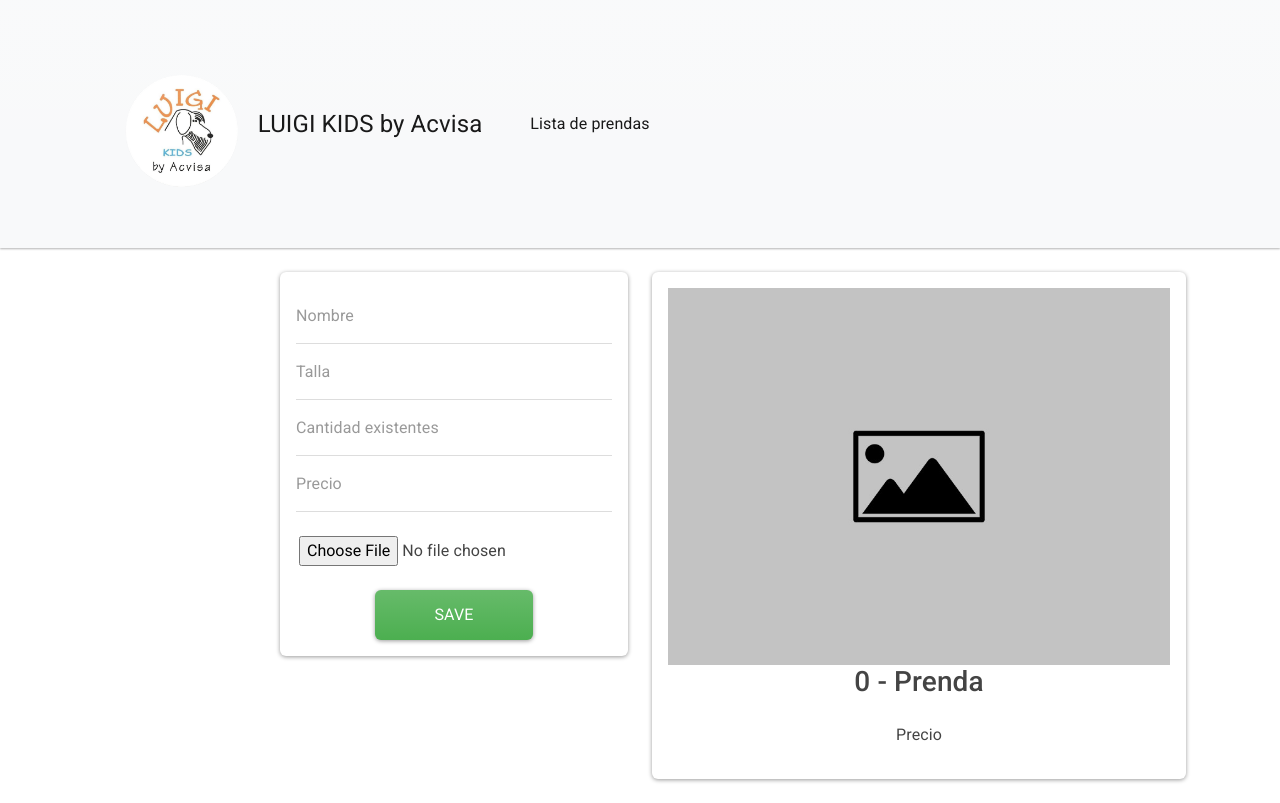
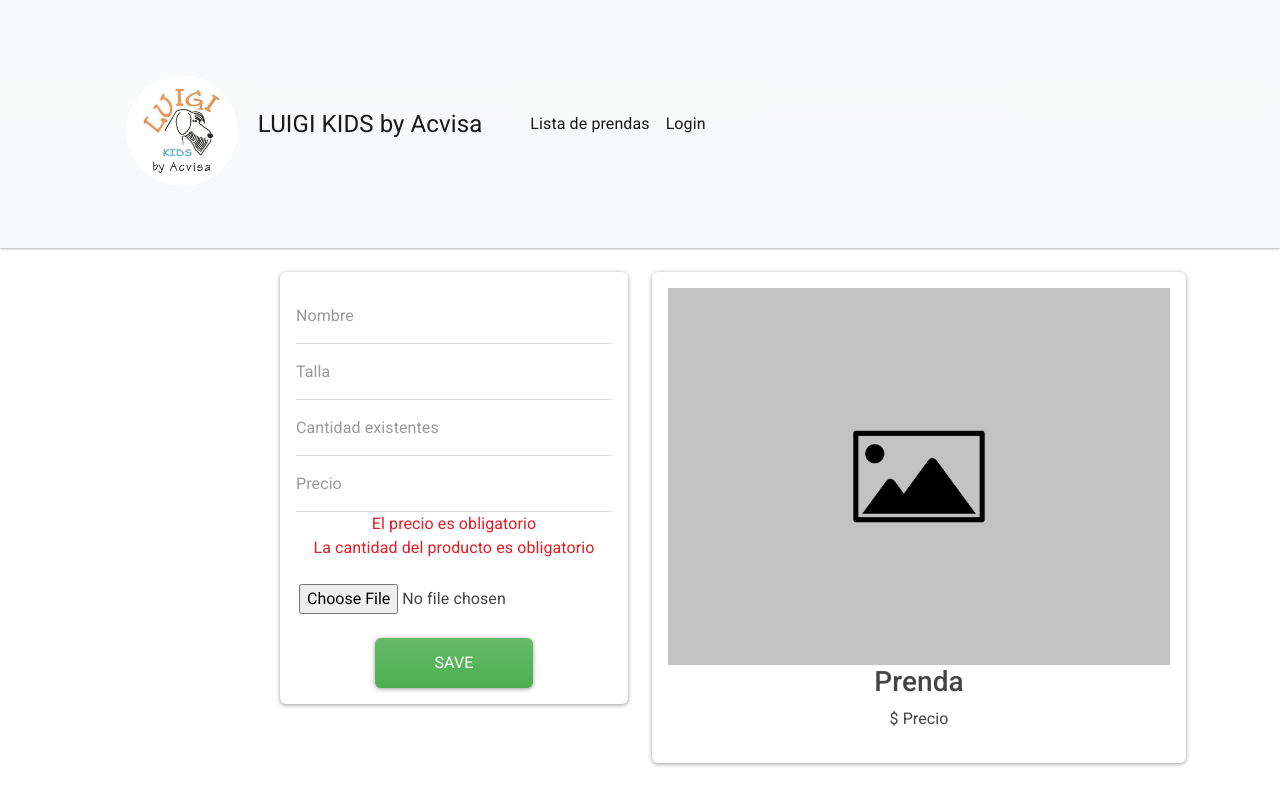
Before and after one commit to thenexusG/client, an Angular app: page /administrador/add in a window 1280 px wide. Built offline with nearby package versions, Linux system fonts and the light colour scheme.

Commit message:
modificacion de login, campos validos

```diff
--- a/src/app/component/clothes-form/clothes-form.component.html
+++ b/src/app/component/clothes-form/clothes-form.component.html
@@ -1,7 +1,7 @@
 <div class="col-md-4 offset-md-2">
     <div class="card">
         <div class="card-body text-center">
-            <form>
+            <form #myForm="ngForm">
                 <div class="form-group">
                     <input type="text" name="nombre" placeholder="Nombre" [(ngModel)]="clothe.nombre" class="form-control" >
                 </div>
@@ -9,10 +9,13 @@
                     <input type="text" name="Talla" placeholder="Talla" [(ngModel)]="clothe.talla" class="form-control" >
                 </div>
                 <div class="form-group">
-                    <input type="number" name="cantidad_existente" placeholder="Cantidad existentes" [(ngModel)]="clothe.cantidad_existente" class="form-control" >
+                    <input type="number" name="cantidad_existente" required placeholder="Cantidad existentes" [(ngModel)]="clothe.cantidad_existente" class="form-control" #CantInput="ngModel" >
                 </div>
                 <div class="form-group">
-                    <input type="number" name="precio" placeholder="Precio" [(ngModel)]="clothe.precio" class="form-control" >
+                    <input type="number" name="precio" required placeholder="Precio" [(ngModel)]="clothe.precio" class="form-control" #precioInput="ngModel" >
+                    <div *ngIf="precioInput.invalid || CantInput.invalid" class="text-danger">El precio es obligatorio</div>
+                    <div *ngIf="CantInput.invalid" class="text-danger">La cantidad del producto es obligatorio</div>
+
                 </div>
                 <br>
                 <div class="form-group">
@@ -32,8 +35,7 @@
 <div class="col-md">
     <div class="card card-body text-center">
         <img [src]="clothe.imagen_base64 == '' ? 'assets/defaultImage.jpg' : clothe.imagen_base64" class="card-img-top">
-        <h3>{{clothe.id}} - {{clothe.nombre == '' ? 'Prenda' : clothe.nombre}}</h3>
-        <p>{{clothe.categoria == '' ? 'Categoria' : clothe.categoria}}</p>
-        <p>{{clothe.precio == undefined ? 'Precio' : clothe.precio}}</p>
+        <h3>{{clothe.nombre == '' ? 'Prenda' : clothe.nombre}}</h3>
+        <p>$ {{clothe.precio == undefined ? 'Precio' : clothe.precio}}</p>
     </div>
 </div>
--- a/src/app/component/clothes-form/clothes-form.component.ts
+++ b/src/app/component/clothes-form/clothes-form.component.ts
@@ -3,6 +3,7 @@ import { Router, ActivatedRoute } from '@angular/router'
 
 import { ClothesService } from '../../services/clothes.service'
 import { Clothes } from '../../models/clothes'
+import { FormBuilder, FormGroup, Validators } from '@angular/forms';
 
 
 @Component({
@@ -11,6 +12,10 @@ import { Clothes } from '../../models/clothes'
   styleUrls: ['./clothes-form.component.css']
 })
 export class ClothesFormComponent implements OnInit {
+
+  myForm: FormGroup = this.formBuilder.group({
+    precio: [null, [Validators.required, Validators.min(0)]],
+  });;
 
   @HostBinding('class') classes = 'row'
 
@@ -22,9 +27,10 @@ export class ClothesFormComponent implements OnInit {
   };
 
   edit: boolean = false;
+  submitted = false;
 
 
-  constructor(private router: Router, private activatedRoute: ActivatedRoute, private clothesService: ClothesService) { }
+  constructor(private router: Router, private activatedRoute: ActivatedRoute, private clothesService: ClothesService, private formBuilder: FormBuilder) { }
 
   ngOnInit(): void {
     const params = this.activatedRoute.snapshot.params;
@@ -42,7 +48,8 @@ export class ClothesFormComponent implements OnInit {
 
   saveNewGame() {
     delete this.clothe.id;
-
+    this.submitted = true;
+    if (this.myForm.valid) {
       this.clothesService.saveClothe(this.clothe).subscribe(
         res => {
           console.log(res);
@@ -50,6 +57,8 @@ export class ClothesFormComponent implements OnInit {
         },
         err => console.error(err)
       );
+    }
+
   }
 
   updateGame() {
--- a/src/app/component/navigation/navigation.component.html
+++ b/src/app/component/navigation/navigation.component.html
@@ -8,13 +8,11 @@
 
         <div class="collapse navbar-collapse" id="navbarSupportedContent">
             <ul class="navbar-nav ml-auto mb-2 mb-lg-0 ms-lg-4">
-                <li *ngIf="showButtonsList" class="nav-item"><a class="nav-link active" (click)="navigateAdd()">Agregar
-                        prenda</a></li>
-                <li *ngIf="showButtonsAdd" class="nav-item"><a class="nav-link active" (click)="navigateList()">Lista de
-                        prendas</a></li>
+                <li *ngIf="showButtonsList" class="nav-item"><a class="nav-link active" (click)="navigateAdd()">Agregar prenda</a></li>
+                <li *ngIf="showButtonsAdd" class="nav-item"><a class="nav-link active" (click)="navigateList()">Lista de prendas</a></li>
 
-                <!--<li class="nav-item"><a class="nav-link active" aria-current="page" href="#!">Home</a></li>
-                <li class="nav-item"><a class="nav-link" href="#!">About</a></li> -->
+                <li class="nav-item ml-auto"><a class="nav-link active" (click)="login()">Login</a></li>
+                <!-- <li class="nav-item"><a class="nav-link" href="#!">About</a></li> -->
             </ul>
         </div>
     </div>
--- a/src/app/component/navigation/navigation.component.ts
+++ b/src/app/component/navigation/navigation.component.ts
@@ -31,4 +31,8 @@ export class NavigationComponent implements OnInit {
   navigateList(){
     this.router.navigate(['/administrador/list']);
   }
+
+  login(){
+    this.router.navigate(['/administrador']);
+  }
 }
```
Also changed, not shown: src/app/app-routing.module.ts (+6 -6 lines). Lines whose indentation alone changed are shown as unchanged.
